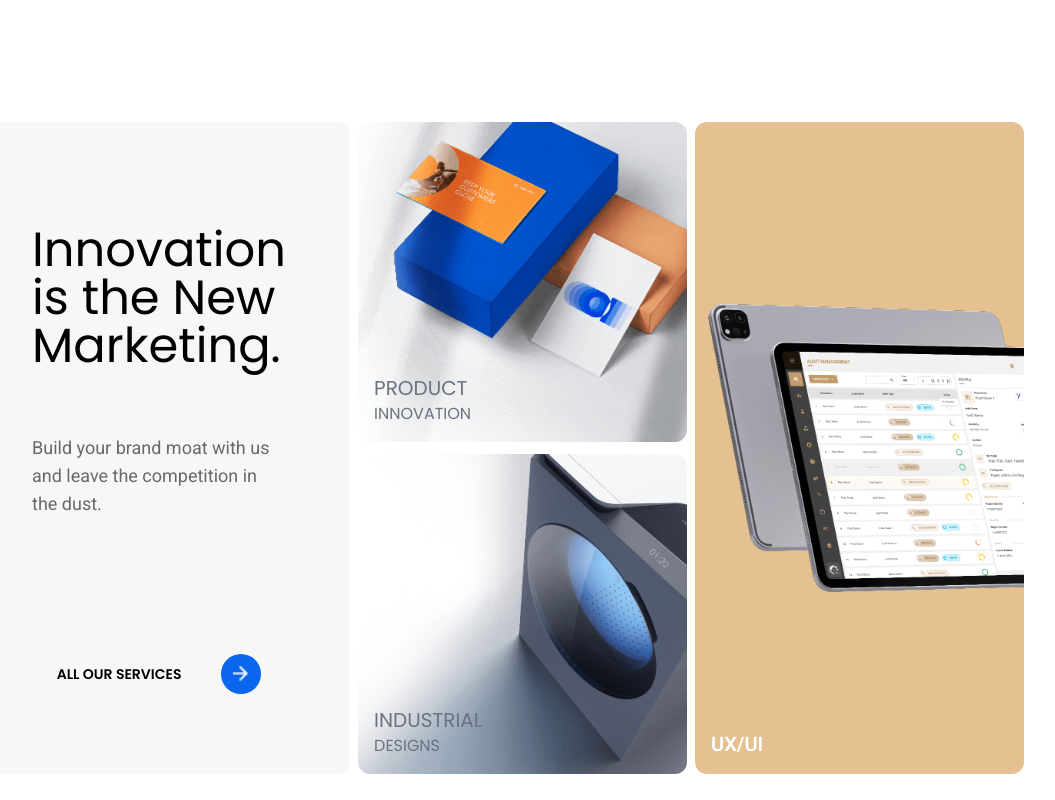
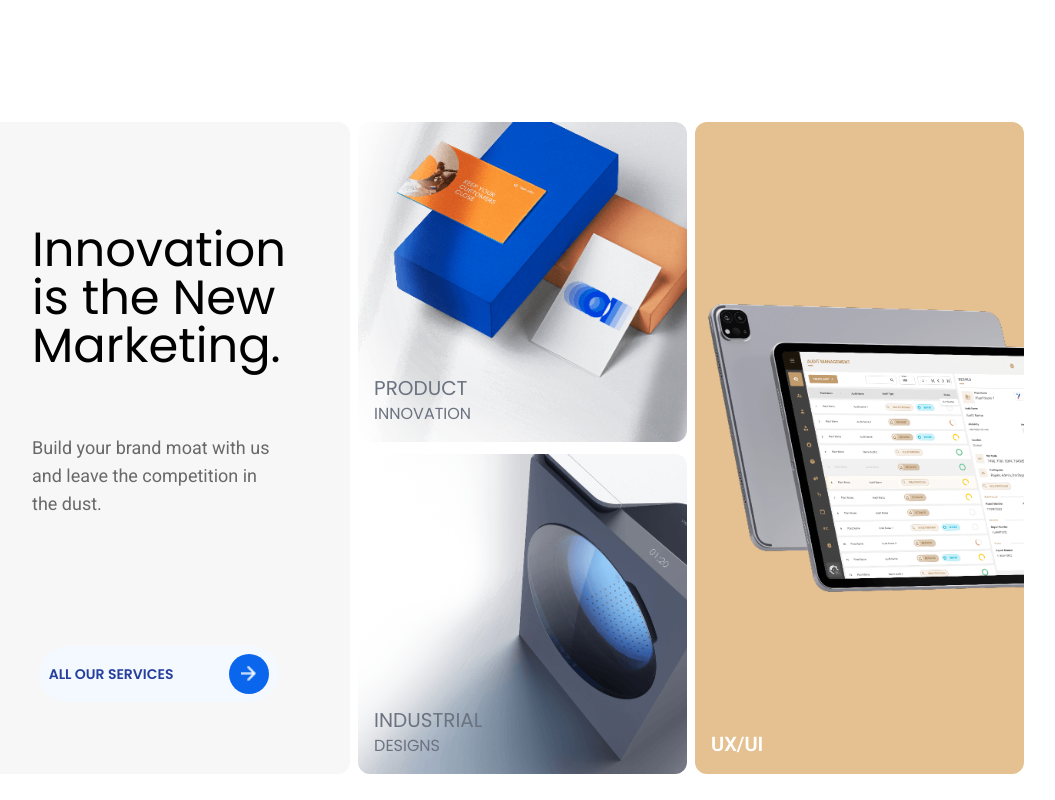
Before and after one commit to primathonacademy/april-batch-live-project, a React (Vite) app: page / in a window 1280 px wide. Shown: the part 1400-2200 px from the top of the page, without its empty margins (144-1199 px from the left). Built offline with nearby package versions, Linux system fonts and the light colour scheme; a web font is replaced by a local one.

Commit message:
[Feature] : Explore section comments resolved and some improvement

```diff
--- a/src/pages/homepage/ExploreService.jsx
+++ b/src/pages/homepage/ExploreService.jsx
@@ -2,14 +2,16 @@ import { gsap } from 'gsap';
 import { useGSAP } from '@gsap/react';
 import { ourServiceImage1, ourServiceImage2, ourServiceImage3, rightArrowIcon } from '../../assets';
 import { useRef } from 'react';
+import { NavLink } from 'react-router-dom';
 
 const ExploreService = () => {
     const containerRef = useRef(null);
     useGSAP(() => {
         const container = containerRef.current;
-        const images = container.querySelectorAll('.image-container');
-        gsap.from(images, {
-            y: 200,
+        const children = container.children;
+
+        gsap.from(children, {
+            y: 500,
             opacity: 0,
             duration: 1,
             stagger: 0.5,
@@ -22,21 +24,20 @@ const ExploreService = () => {
             }
         });
     }, []);
+
     return (
-        <>
         <div className="px-9 md:px-16 lg:px-20 xl:px-28 2xl:px-36 pt-12 pb-8">
             <div className="flex flex-col md:flex-row gap-2 overflow-hidden" ref={containerRef}>
-                    <div className="bg-fade-white lg:w-[38%] 2xl:w-[90%] lg:pt-20 pt-10 2xl:pt-40 rounded-xl flex flex-col image-container">
+                <div className="bg-fade-white lg:w-[38%] 2xl:w-[90%] lg:pt-20 pt-10 2xl:pt-40 rounded-xl flex flex-col">
                     <h2 className="lg:mt-6 md:mt-24 text-2xl lg:text-4xl xl:text-5xl md:text-4xl lg:px-16 px-10 font-poppins">
                         Innovation is the New Marketing.
                     </h2>
                     <p className="mt-4 md:mt-16 text-our-service-paragraph sm:text-lg md:text-lg lg:px-16 px-10 font-roboto">
                         Build your brand moat with us and leave the competition in the dust.
                     </p>
-
-                        <span className="flex lg:mt-32 md:mt-16 mt-12 mb-6 items-center justify-center hover:bg-gradient-to-r from-fade-blue-white from-30% to-pink-200 bg-fade-blue-white mx-auto py-2 w-44 lg:w-60 gap-0 lg:gap-8 rounded-full">
-                            <h3 className="text-dark-blue font-semibold font-poppins text-sm">ALL OUR SERVICES</h3>
-                            <a href={'/service'}>
+                    <span className="flex lg:mt-32 md:mt-16 mt-12 mb-6 items-center justify-center hover:bg-gradient-to-r from-fade-white from-30% to-pink-200 bg-gray-bg-color mx-auto py-2 w-44 lg:w-60 gap-0 lg:gap-12 rounded-full">
+                        <h3 className="text-accent-blue font-semibold font-poppins text-sm">ALL OUR SERVICES</h3>
+                        <NavLink to='/service'>
                             <div className="bg-brand-blue rounded-full ml-2 p-3 hover:bg-gradient-to-r from-pink-300 from-30% to-brand-blue">
                                 <img
                                     src={rightArrowIcon}
@@ -44,11 +45,10 @@ const ExploreService = () => {
                                     className="w-2 h-2 lg:h-4 lg:w-4 hover:scale-125"
                                 />
                             </div>
-                            </a>
+                        </NavLink>
                     </span>
                 </div>
-
-                    <div className=" w-full flex md:flex-col sm:flex-row items-center gap-3 relative image-container">
+                <div className="w-full flex md:flex-col sm:flex-row items-center gap-3 relative">
                     <div className="w-full lg:h-80 md:h-72 h-64 relative bg-white rounded-xl">
                         <img
                             src={ourServiceImage1}
@@ -74,13 +74,11 @@ const ExploreService = () => {
                             <span className="text-sm md:text-lg lg:text-xl text-gray-500 font-poppins block">
                                 INDUSTRIAL
                             </span>
-                                <span className="text-xs md:text-sm lg:text-base text-gray-500 font-poppins">
-                                    DESIGNS
-                                </span>
+                            <span className="text-xs md:text-sm lg:text-base text-gray-500 font-poppins">DESIGNS</span>
                         </div>
                     </div>
                 </div>
-                    <div className="bg-fade-orange w-full lg:h-auto md:h-auto h-48 rounded-xl flex justify-center items-center overflow-hidden relative image-container">
+                <div className="bg-fade-orange w-full lg:h-auto md:h-auto h-48 rounded-xl flex justify-center items-center overflow-hidden relative">
                     <div className="overflow-hidden" style={{ marginRight: '-100px' }}>
                         <img
                             src={ourServiceImage3}
@@ -94,8 +92,6 @@ const ExploreService = () => {
                 </div>
             </div>
         </div>
-        </>
     );
 };
-
 export default ExploreService;
```
Lines whose indentation alone changed are shown as unchanged.
